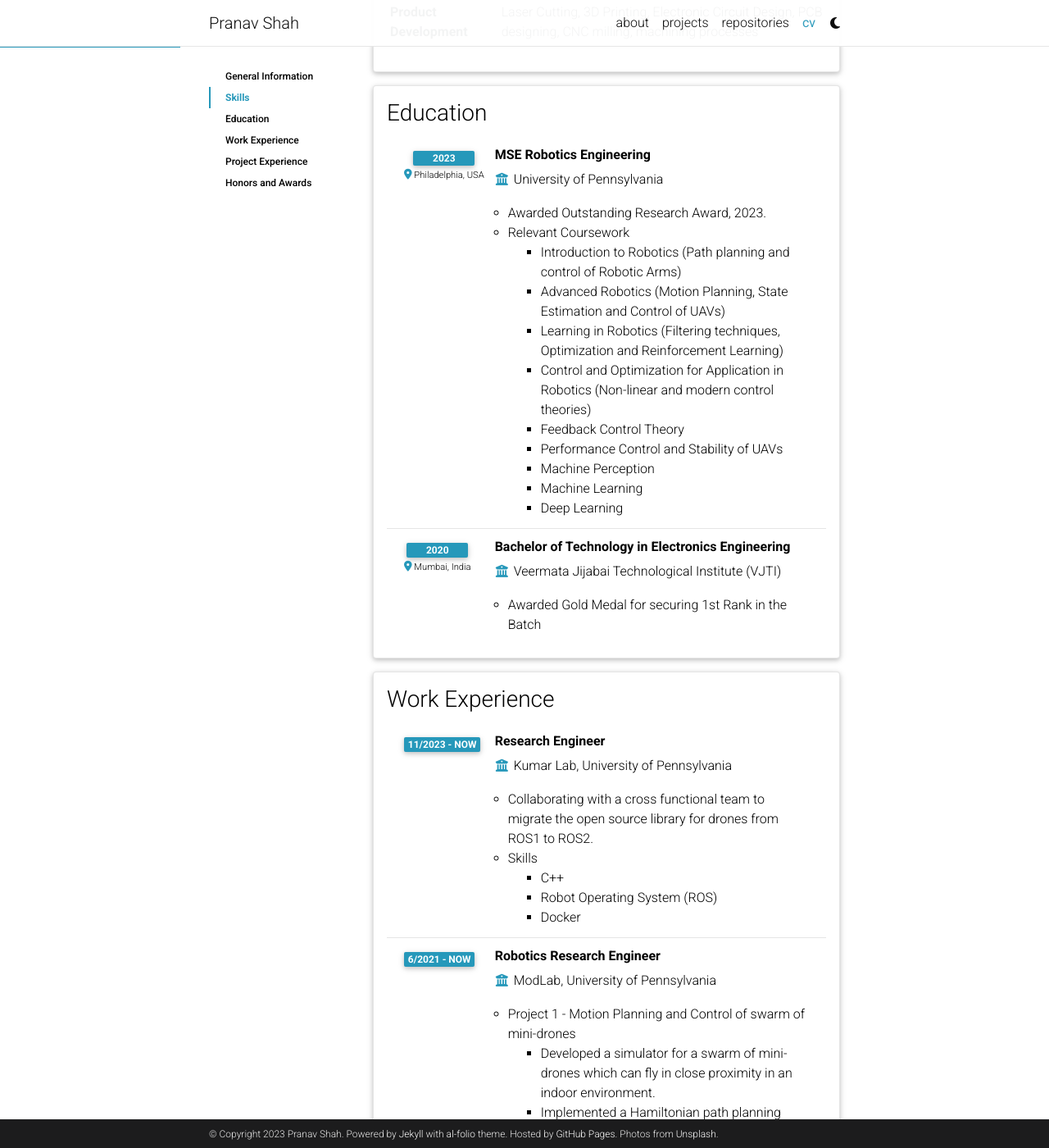
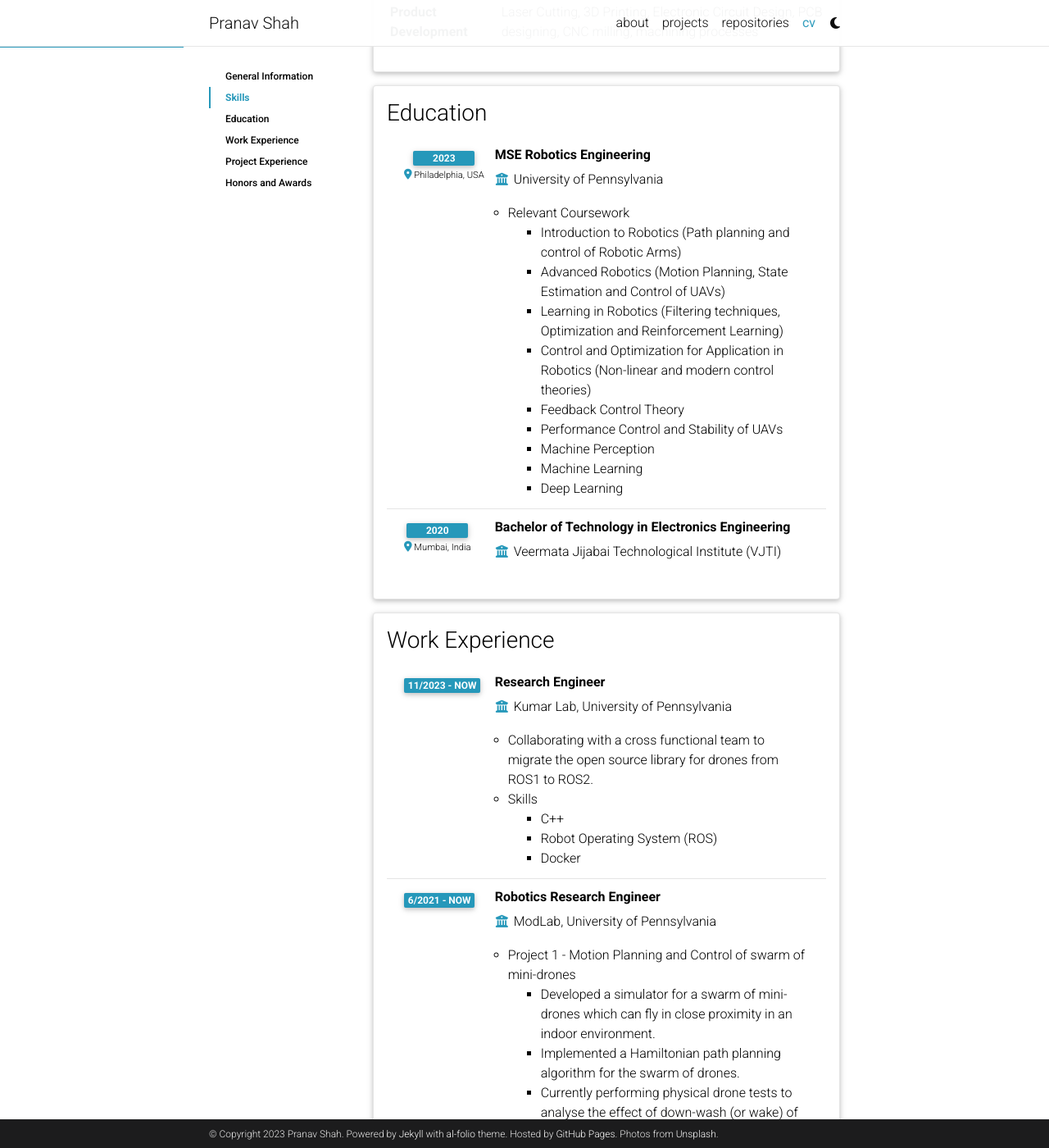
Before and after one commit to pranavpshah/pranavpshah.github.io, a Jekyll site: the page built from _pages/cv.md, in a window 1280 px wide and 1400 px high, scrolled down 640 px. Shown: the whole window at 82% size. Built offline with Jekyll 4.4.1, drawn with Linux system fonts in a browser that asks for light colours; comment, search, counter and statistics services are not loaded; a style sheet for code colours, icons or effects is not loaded.

```diff
--- a/_data/cv.yml
+++ b/_data/cv.yml
@@ -30,7 +30,6 @@
       location: Philadelphia, USA
       year: 2023
       description:
-        - Awarded Outstanding Research Award, 2023.
         - title: Relevant Coursework
           contents:
             - Introduction to Robotics (Path planning and control of Robotic Arms)
@@ -46,7 +45,6 @@
       institution: Veermata Jijabai Technological Institute (VJTI)
       location: Mumbai, India
       year: 2020
-      description: Awarded Gold Medal for securing 1st Rank in the Batch
 
 - title: Work Experience
   type: time_table
--- a/_sass/_variables.scss
+++ b/_sass/_variables.scss
@@ -32,7 +32,7 @@
 
 // Theme colors
 
-$code-bg-color-light:     rgba($purple-color, 0.05);
+$code-bg-color-light:     rgba($cyan-color, 0.05);
 $code-bg-color-dark:      #2c3237 !default;
 
 // Font awesome location
```
